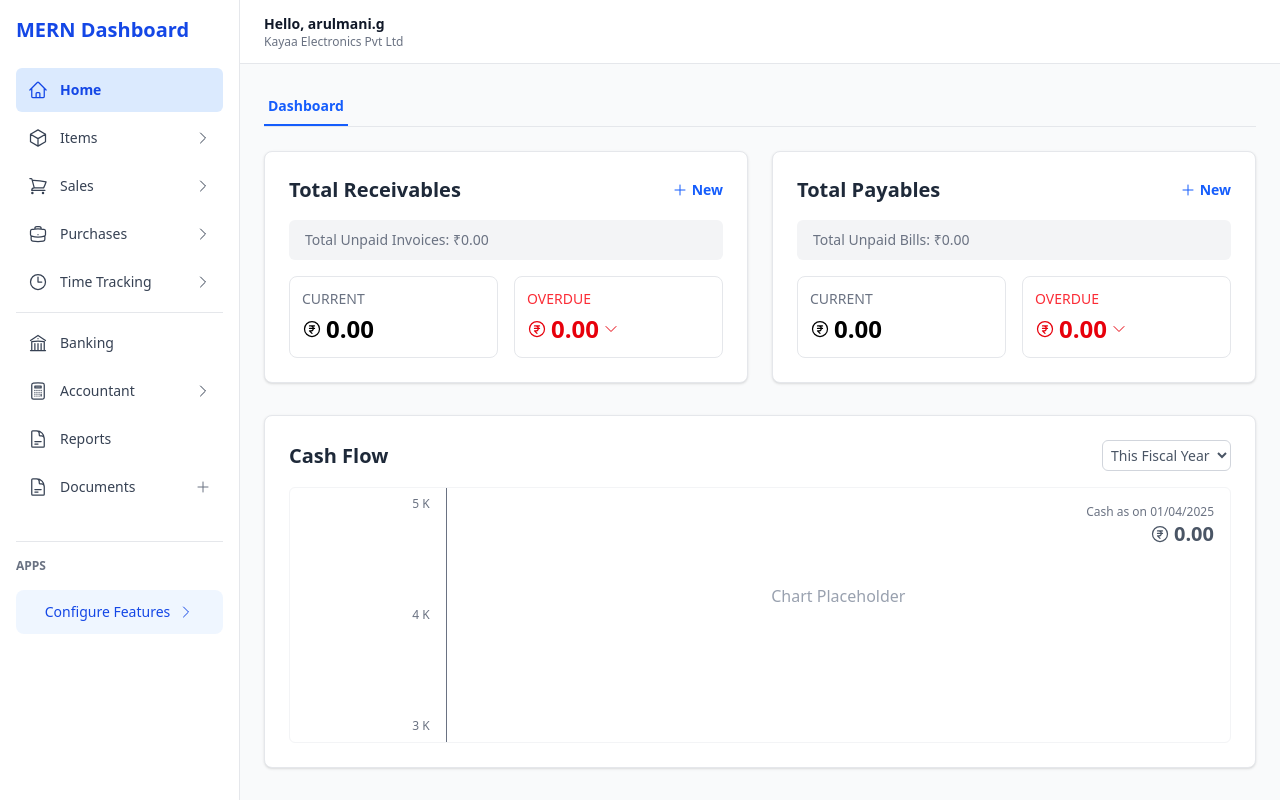
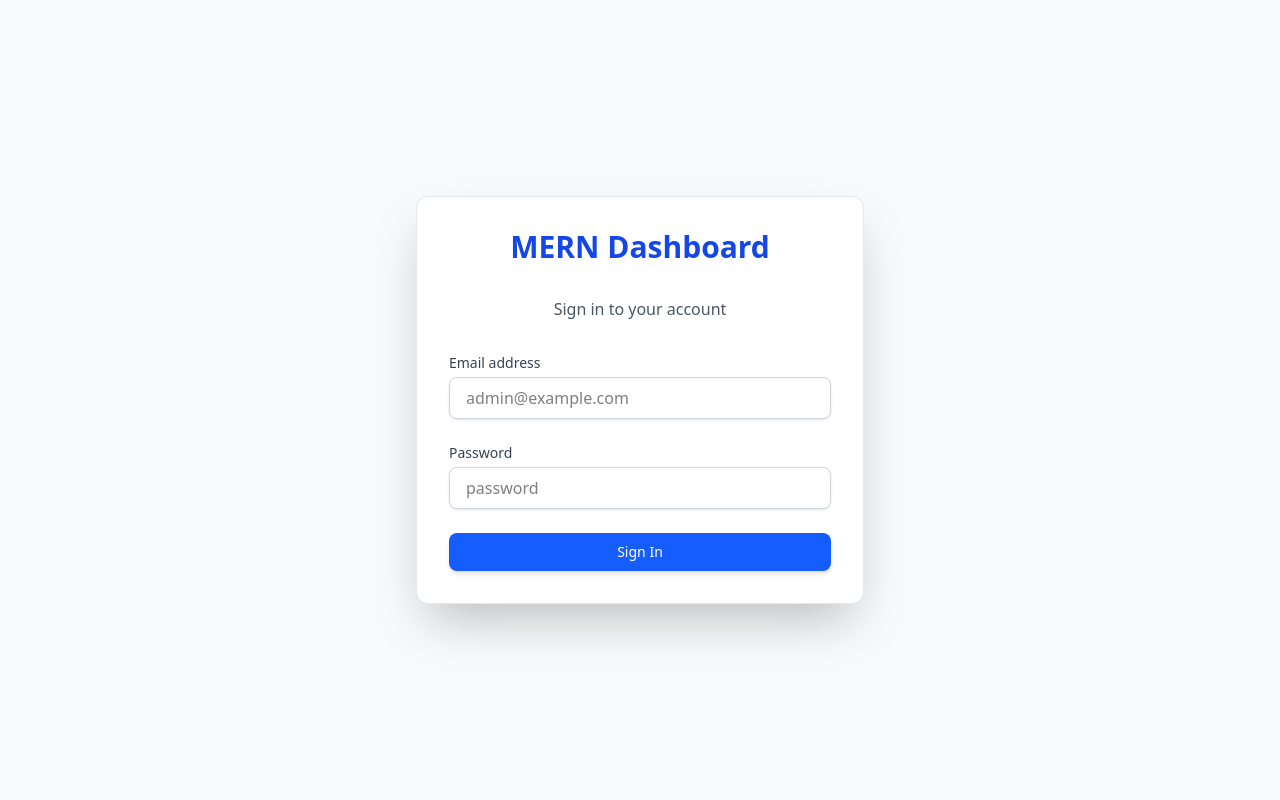
Before and after one commit to vimal004/Freelance-Project-1, a React (Vite) app in the folder frontend/: page / in a window 1280 px wide. Built offline with nearby package versions, Linux system fonts and the light colour scheme.

Commit message:
Login Completed

```diff
--- a/frontend/App.jsx
+++ b/frontend/App.jsx
@@ -1,11 +1,30 @@
-import { Routes, Route } from "react-router-dom";
+import React from "react";
+import { Routes, Route, Navigate, Outlet } from "react-router-dom";
+// --- Existing Imports ---
 import DashboardLayout from "./src/Components/DashboardLayout.jsx";
 import DashboardPage from "./src/pages/DashboardPage.jsx";
 import ItemsPage from "./src/pages/ItemsPage.jsx";
 import NewItemPage from "./src/pages/NewItemPage.jsx";
 import "./App.css";
 
-// --- Placeholder Pages (Keep this simplified) ---
+// --- New Imports ---
+import LoginPage from "./src/pages/LoginPage.jsx";
+import { isAuthenticated } from "./src/utils/auth.js";
+// --- End New Imports ---
+
+// --- Protected Route Wrapper ---
+// This component checks for authentication and renders the layout/children if true
+const ProtectedRoute = () => {
+  // If the user is NOT authenticated, redirect them to the login page (/).
+  if (!isAuthenticated()) {
+    return <Navigate to="/" replace />;
+  }
+  // If authenticated, render the Dashboard Layout which contains the <Outlet /> for nested routes.
+  return <DashboardLayout />;
+};
+// --- End Protected Route Wrapper ---
+
+// --- Placeholder Pages (Used for other navigation items) ---
 const PlaceholderPage = ({ title }) => (
   <div className="p-6">
     <h2 className="text-3xl font-bold text-gray-800">{title}</h2>
@@ -14,22 +33,39 @@ const PlaceholderPage = ({ title }) => (
     </p>
   </div>
 );
-// --- End Placeholder Pages ---
+
+// --- 404 Page Component ---
+const NotFound = () => (
+  <div className="flex flex-col items-center justify-center min-h-screen bg-gray-50">
+    <h1 className="text-4xl font-bold text-red-600">404 - Not Found</h1>
+    <p className="mt-4 text-gray-600">
+      The page you requested could not be found.
+    </p>
+    <Link
+      to="/"
+      className="mt-6 py-2 px-4 bg-blue-600 text-white rounded-md hover:bg-blue-700 transition"
+    >
+      Go to Login
+    </Link>
+  </div>
+);
+// --- End 404 Page Component ---
 
 function App() {
   return (
     <Routes>
-      {/* Main Dashboard Layout Route: All other routes are children of this layout */}
-      <Route path="/" element={<DashboardLayout />}>
-        {/* Home/Dashboard Page */}
-        <Route index element={<DashboardPage />} />
+      {/* 1. Public Route: Login Page (Root Route) */}
+      <Route path="/" element={<LoginPage />} />
 
-        {/* --- CORRECTED Item Routes --- */}
-        {/* 1. Items List Page: /items */}
+      {/* 2. Protected Routes: All dashboard content nested under the ProtectedRoute */}
+      <Route element={<ProtectedRoute />}>
+        {/* The index route for authenticated users is /home */}
+        <Route path="/home" index element={<DashboardPage />} />
+
+        {/* --- Item Routes --- */}
         <Route path="items" element={<ItemsPage />} />
-        {/* 2. New Item Form Page: /items/new */}
         <Route path="items/new" element={<NewItemPage />} />
-        {/* ------------------------------- */}
+        {/* --------------------- */}
 
         {/* Nested Routes matching the sidebar structure */}
         <Route
@@ -74,10 +110,10 @@ function App() {
           path="documents"
           element={<PlaceholderPage title="Documents" />}
         />
+      </Route>
 
-        {/* Catch-all route for 404 (optional) */}
-        <Route path="*" element={<PlaceholderPage title="404 Not Found" />} />
-      </Route>
+      {/* Catch-all route for 404 */}
+      <Route path="*" element={<NotFound />} />
     </Routes>
   );
 }
--- /dev/null
+++ b/frontend/src/pages/LoginPage.jsx
@@ -0,0 +1,90 @@
+import React, { useState } from "react";
+import { useNavigate } from "react-router-dom";
+import { login } from "../utils/auth";
+
+const LoginPage = () => {
+  const [email, setEmail] = useState("");
+  const [password, setPassword] = useState("");
+  const [error, setError] = useState("");
+  const navigate = useNavigate();
+
+  const handleSubmit = (e) => {
+    e.preventDefault();
+    setError("");
+
+    // Perform mock login check
+    if (login(email, password)) {
+      // Redirect to the dashboard home route
+      navigate("/home");
+    } else {
+      setError("Invalid credentials. Try: admin@example.com / password");
+    }
+  };
+
+  return (
+    <div className="flex items-center justify-center min-h-screen bg-gray-50">
+      <div className="w-full max-w-md p-8 space-y-8 bg-white rounded-xl shadow-2xl border border-gray-200">
+        <h2 className="text-3xl font-extrabold text-center text-blue-700">
+          MERN Dashboard
+        </h2>
+        <p className="text-center text-gray-600">Sign in to your account</p>
+        <form className="space-y-6" onSubmit={handleSubmit}>
+          <div>
+            <label
+              htmlFor="email"
+              className="block text-sm font-medium text-gray-700"
+            >
+              Email address
+            </label>
+            <input
+              id="email"
+              name="email"
+              type="email"
+              required
+              value={email}
+              onChange={(e) => setEmail(e.target.value)}
+              className="w-full mt-1 px-4 py-2 border border-gray-300 rounded-lg shadow-sm focus:ring-blue-500 focus:border-blue-500 transition duration-150"
+              placeholder="admin@example.com"
+            />
+          </div>
+
+          <div>
+            <label
+              htmlFor="password"
+              className="block text-sm font-medium text-gray-700"
+            >
+              Password
+            </label>
+            <input
+              id="password"
+              name="password"
+              type="password"
+              required
+              value={password}
+              onChange={(e) => setPassword(e.target.value)}
+              className="w-full mt-1 px-4 py-2 border border-gray-300 rounded-lg shadow-sm focus:ring-blue-500 focus:border-blue-500 transition duration-150"
+              placeholder="password"
+            />
+          </div>
+
+          {error && (
+            <p className="text-sm font-medium text-red-600 text-center bg-red-50 p-2 rounded-md border border-red-200">
+              {error}
+            </p>
+          )}
+
+          <div>
+            <button
+              type="submit"
+              className="w-full flex justify-center py-2 px-4 border border-transparent rounded-lg shadow-md text-sm font-medium text-white bg-blue-600 hover:bg-blue-700 focus:outline-none focus:ring-2 focus:ring-offset-2 focus:ring-blue-500 transition duration-150"
+            >
+              Sign In
+            </button>
+          </div>
+        </form>
+      </div>
+    </div>
+  );
+};
+
+export default LoginPage;
--- /dev/null
+++ b/frontend/src/utils/auth.js
@@ -0,0 +1,30 @@
+// Mock token storage key
+const AUTH_TOKEN_KEY = "mern_dashboard_auth_token";
+
+/**
+ * Mock login function.
+ * @param {string} email - The user's email.
+ * @param {string} password - The user's password.
+ * @returns {boolean} - True if login is successful (mock credentials match).
+ */
+export const login = (email, password) => {
+  // Hardcoded credentials for mock authentication
+  if (email === "123@gmail.com" && password === "123") {
+    localStorage.setItem(AUTH_TOKEN_KEY, "mock-jwt-token-12345");
+    return true;
+  }
+  return false;
+};
+
+/**
+ * Checks if a user is currently authenticated.
+ * @returns {boolean} - True if a token exists in local storage.
+ */
+export const isAuthenticated = () => {
+  return !!localStorage.getItem(AUTH_TOKEN_KEY);
+};
+
+// You can add a logout function if needed later
+export const logout = () => {
+  localStorage.removeItem(AUTH_TOKEN_KEY);
+};
```
